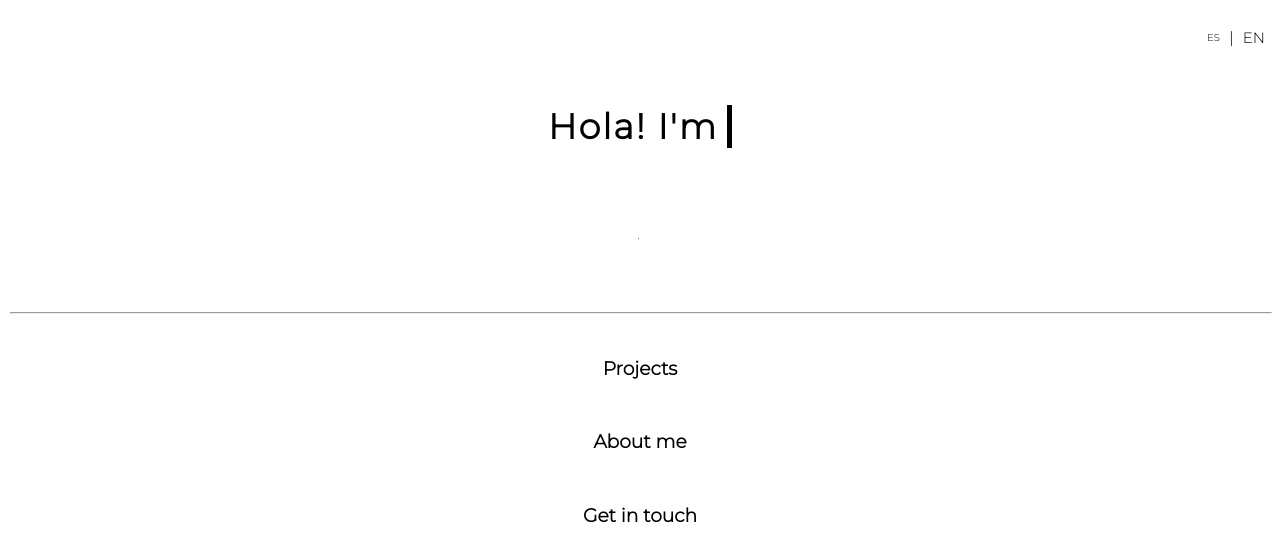
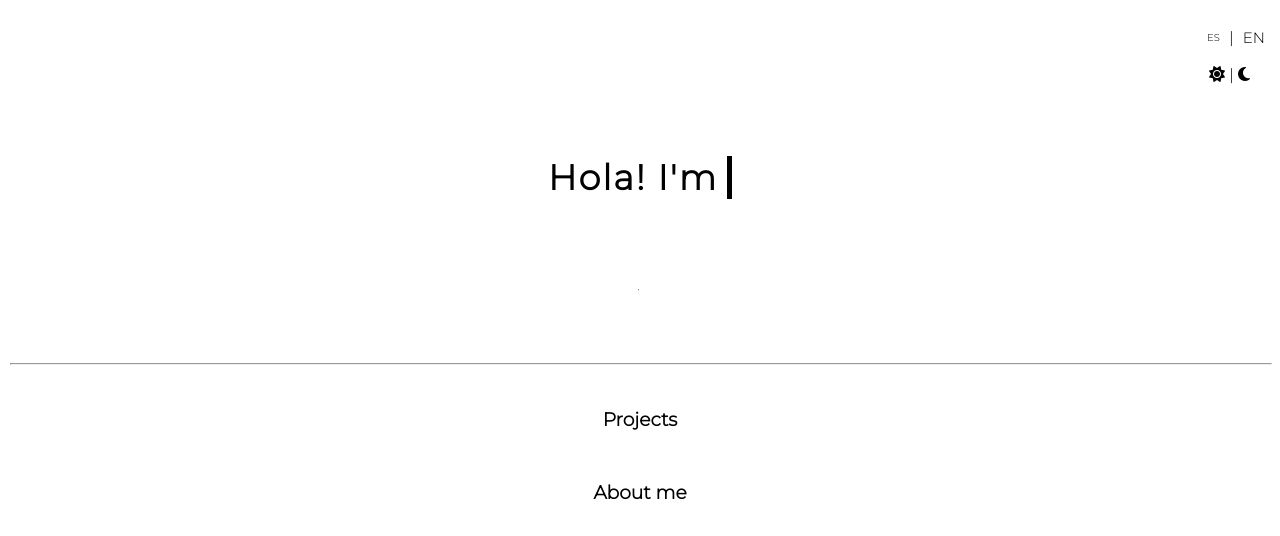
Before and after one commit to nipponichi/portfolio, a plain HTML site: page index.html in a window 1280 px wide. Shown: the top 536 px of the page. Drawn offline with Linux system fonts and the light colour scheme.

Commit message:
V0.2 - Modo oscuro?

```diff
--- a/css/style.css
+++ b/css/style.css
@@ -211,7 +211,6 @@ header nav a:hover{
 }
 
 .escritor_h2 {
-
     animation: typing_h2 10s steps(1, end), barra_h2 0.75s step-end infinite;
     animation-delay: 11.5s;
     font-size: 27px;
@@ -306,6 +305,17 @@ header nav a:hover{
 }
 
 /*
+    NIGHT-DAY
+*/
+
+.cambio{
+    display: flex;
+    justify-content: flex-end;
+    margin-right: 20px;
+    cursor: pointer;
+}
+
+/*
     MAIN
 */
 
@@ -336,6 +346,7 @@ header nav a:hover{
 /*
     BUTTON ANIMATION
 */
+
 .link-button {
     display: inline-block;
     padding: 16px 24px;
--- a/index.html
+++ b/index.html
@@ -26,6 +26,15 @@
                         <a class="es" href="indexes.html" title="Spanish" alt="Spanish">ES</a>
                         &nbsp;|&nbsp;
                         <a class="en" href="index.html" title="English" alt="English">EN</a>
+                            <div class="cambio">
+                            <div id="sol" class="dia">
+                                <i class="fas fa-sun"></i>
+                            </div>
+                            &nbsp;|&nbsp;
+                            <div id="luna" class="noche">
+                                <i class="fas fa-moon"></i>
+                            </div>
+                        </div>
                     </p>
                 </nav>
                 <h1><p class="escritor_h1">Hola! I'm <b>Javier López</b></p></h1>
@@ -64,5 +73,6 @@
             </footer>
         </div>
     </div>
+    <script src="js/navigation.js"></script>
 </body>
 </html>
```
Also changed, not shown: js/navigation.js (added).
